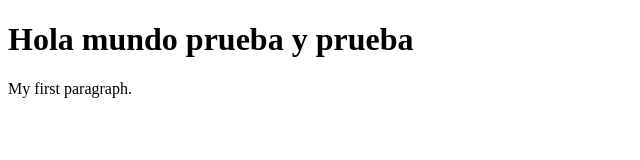
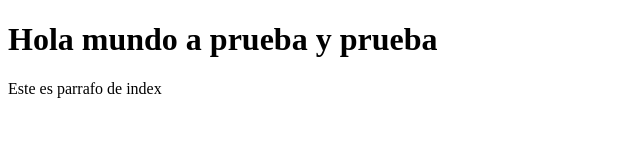
Before and after one commit to ShiloMatova/ejemplobedu, a plain HTML site: page index.html in a window 1280 px wide. Shown: the whole page, without its empty margins (0-640 px from the left). Drawn offline with Linux system fonts and the light colour scheme.

Commit message:
cambio en parrafo

```diff
--- a/index.html
+++ b/index.html
@@ -2,8 +2,8 @@
 <html>
 <body>
 
-<h1>Hola mundo prueba y prueba</h1>
-<p>My first paragraph.</p>
+<h1>Hola mundo a prueba y prueba</h1>
+<p>Este es parrafo de index</p>
 
 </body>
 </html>
```
